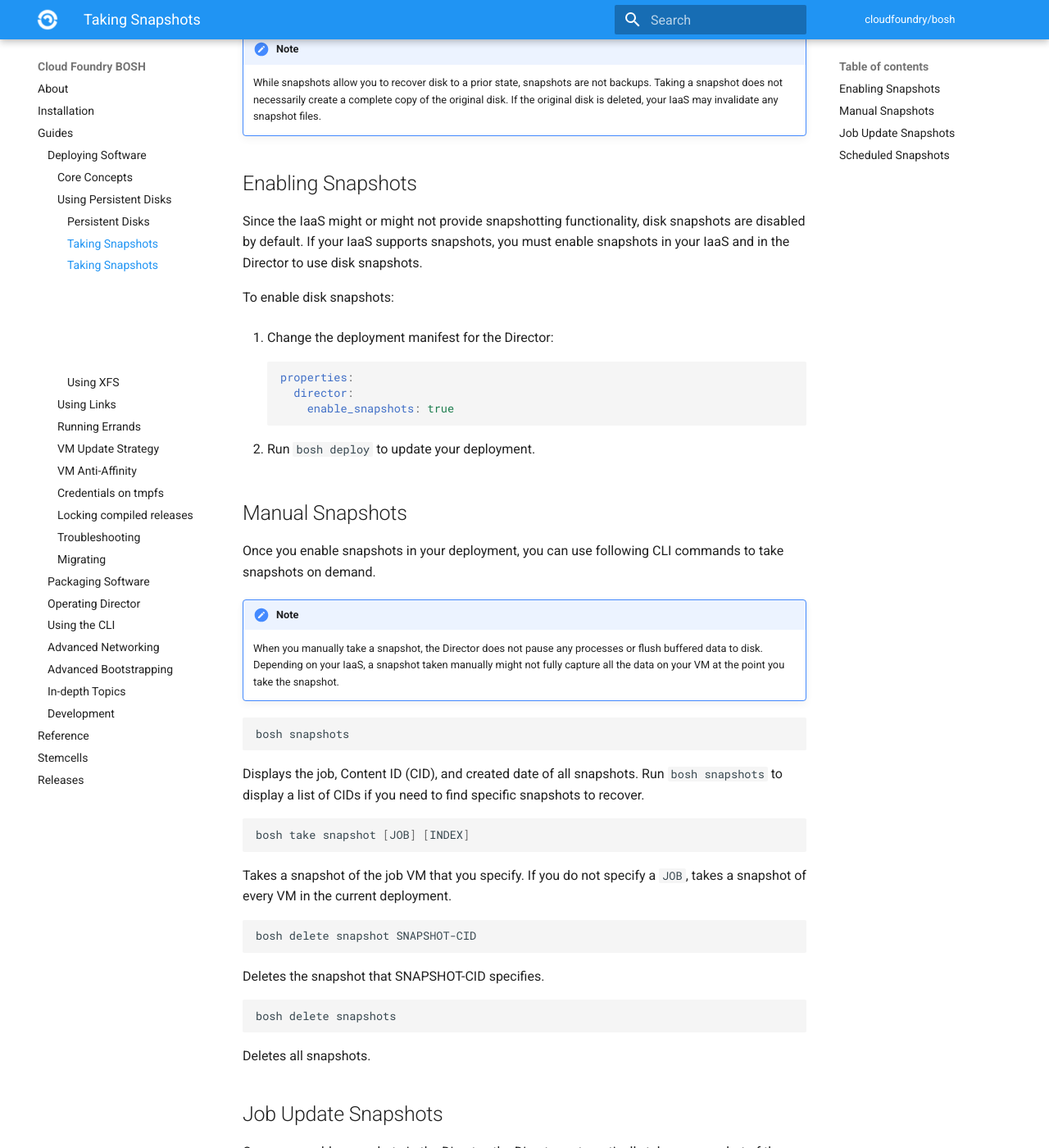
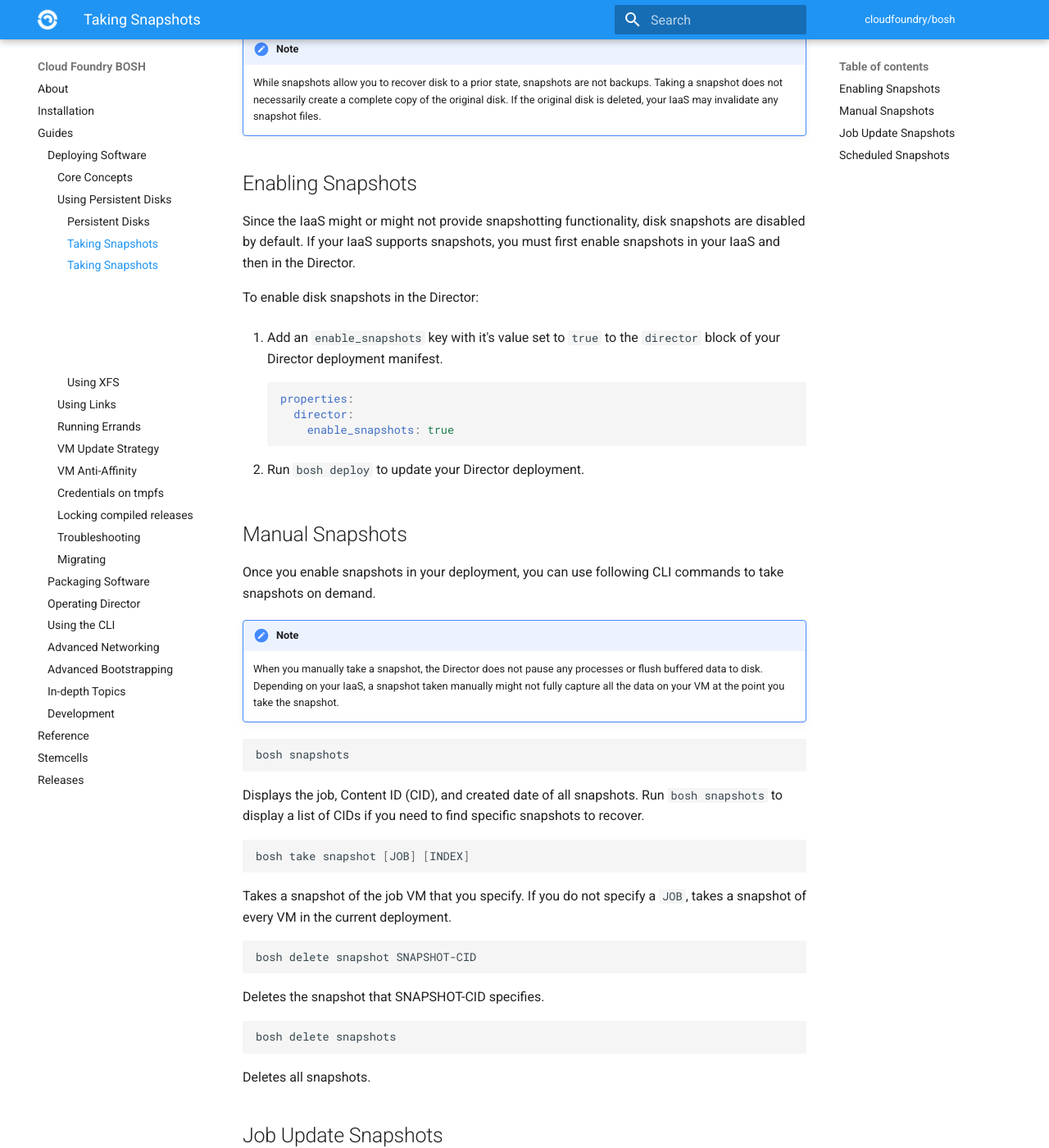
Before and after one commit to cloudfoundry/docs-bosh, an MkDocs documentation site: the page built from content/snapshots.md, in a window 1280 px wide and 1400 px high, scrolled down 531 px. Shown: the whole window at 82% size. Built offline with MkDocs 1.6.1 and Material for MkDocs 9.7.7, drawn with Linux system fonts in a browser that asks for light colours; old or Windows-style settings are respelled for this version of MkDocs; some of the changed text lies outside the part shown.

Commit message:
disk snapshot enablement in Director polishing
* Clarified that updates should be done on Director deployment
* Aligned format of instructions to enable snapshots with those of scheduling snapshots
* Emphasized snapshots should be first enabled on IaaS and only then in Director

````diff
--- a/content/snapshots.md
+++ b/content/snapshots.md
@@ -10,11 +10,11 @@ Take a disk snapshot of a persistent disk before deploying major updates or for
 
 ## Enabling Snapshots {: #enable }
 
-Since the IaaS might or might not provide snapshotting functionality, disk snapshots are disabled by default. If your IaaS supports snapshots, you must enable snapshots in your IaaS and in the Director to use disk snapshots.
+Since the IaaS might or might not provide snapshotting functionality, disk snapshots are disabled by default. If your IaaS supports snapshots, you must first enable snapshots in your IaaS and then in the Director.
 
-To enable disk snapshots:
+To enable disk snapshots in the Director:
 
-1. Change the deployment manifest for the Director:
+1. Add an `enable_snapshots` key with it's value set to `true` to the `director` block of your Director deployment manifest.
 
     ```yaml
     properties:
@@ -22,7 +22,7 @@ To enable disk snapshots:
         enable_snapshots: true
     ```
 
-1. Run `bosh deploy` to update your deployment.
+1. Run `bosh deploy` to update your Director deployment.
 
 ## Manual Snapshots {: #manual }
 
@@ -61,14 +61,14 @@ Once you enable snapshots in the Director, the Director automatically takes a sn
 
 ## Scheduled Snapshots {: #automatic }
 
-The Director can take snapshot of a persistent disk at regular intervals for all VMs in all deployments and the VM the Director is running on.
+The Director can take snapshot of persistent disks at regular intervals for all VMs in all deployments and/or the VM the Director is running on.
 
 !!! note
     When the Director starts a scheduled snapshot, it does not pause any processes or flush buffered data to disk. Depending on your IaaS, a scheduled snapshot might not fully capture all the data on your VM at the point you take the snapshot.
 
 To schedule snapshots for all VMs in all deployments:
 
-1. Add a `snapshot_schedule` key to the `director` block of your deployment manifest.
+1. Add a `snapshot_schedule` key to the `director` block of your Director deployment manifest.
 
 1. Add a [cron-formatted](https://github.com/jmettraux/rufus-scheduler/blob/two/README.rdoc#a-note-about-cron-jobs) schedule as a value for the `snapshot_schedule` key.
 
@@ -79,11 +79,11 @@ To schedule snapshots for all VMs in all deployments:
         snapshot_schedule: 0 0 7 * * * UTC
     ```
 
-1. Run `bosh deploy` to update your deployment.
+1. Run `bosh deploy` to update your Director deployment.
 
 To schedule snapshots for the Director VM:
 
-1. Add a `self_snapshot_schedule` key to the `director` block of your deployment manifest.
+1. Add a `self_snapshot_schedule` key to the `director` block of your Director deployment manifest.
 
 1. Add a cron-formatted schedule as a value for the `self_snapshot_schedule` key.
 
@@ -94,4 +94,4 @@ To schedule snapshots for the Director VM:
         self_snapshot_schedule: 0 0 6 * * * UTC
     ```
 
-1. Run `bosh deploy` to update your deployment.
+1. Run `bosh deploy` to update your Director deployment.
````
